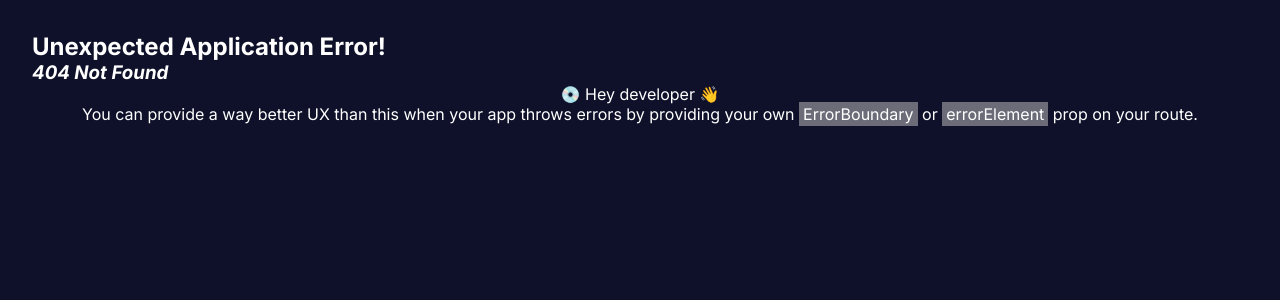
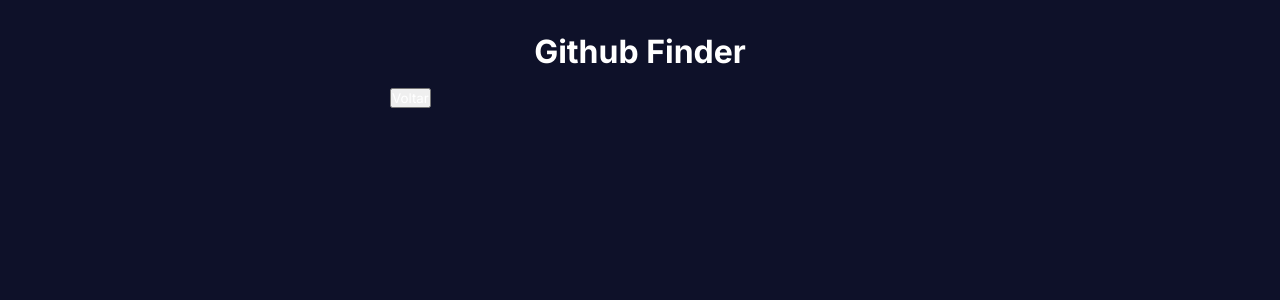
Before and after one commit to rafat-souza/github-finder, a React (Vite) app: page /repos/1 in a window 1280 px wide. Before the commit this address had no page. Shown: the top 300 px of the page. Built offline with nearby package versions, Linux system fonts and the light colour scheme.

Commit message:
Página de repositórios

```diff
--- /dev/null
+++ b/src/components/BackBtn.tsx
@@ -0,0 +1,13 @@
+import { useNavigate } from "react-router-dom";
+
+const BackBtn = () => {
+  const navigate = useNavigate();
+
+  return (
+    <>
+      <button onClick={() => navigate(-1)}>Voltar</button>
+    </>
+  );
+};
+
+export default BackBtn;
--- a/src/main.tsx
+++ b/src/main.tsx
@@ -4,6 +4,7 @@
 
 import App from "./App.tsx";
 import Home from "./routes/Home.tsx";
+import Repos from "./routes/Repos.tsx";
 
 import "./index.css";
 
@@ -16,6 +17,10 @@
         path: "/",
         element: <Home />,
       },
+      {
+        path: "/repos/:username",
+        element: <Repos />,
+      },
     ],
   },
 ]);
--- /dev/null
+++ b/src/routes/Repos.tsx
@@ -0,0 +1,18 @@
+import { useState, useEffect } from "react";
+import { useParams } from "react-router-dom";
+
+import BackBtn from "../components/BackBtn";
+
+import classes from "./Repos.module.css";
+
+const Repos = () => {
+  const { username } = useParams();
+
+  return (
+    <div>
+      <BackBtn />
+    </div>
+  );
+};
+
+export default Repos;
```
Also changed, not shown: src/routes/Repos.module.css (added).
